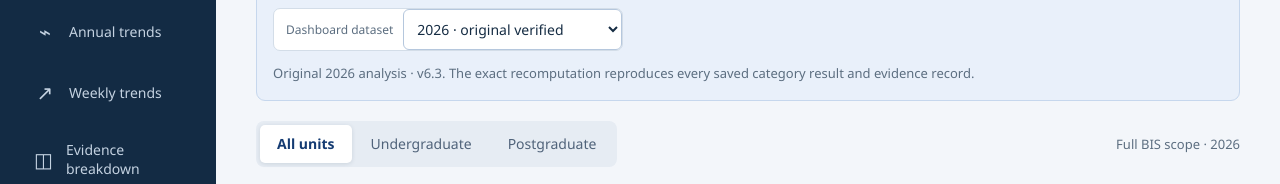
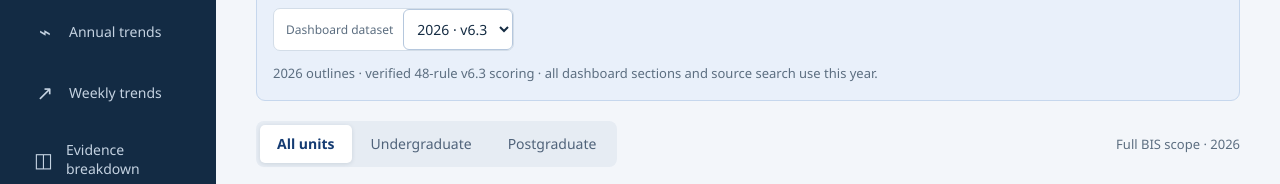
Before and after one commit to krono-web/cs44-bis-dashboard, a plain HTML site: page index.html in a window 1280 px wide. Shown: the part 237-421 px from the top of the page. Drawn offline with Linux system fonts and the light colour scheme; no server answers.

Commit message:
Unify 2026 dataset selector

```diff
--- a/dataset.js
+++ b/dataset.js
@@ -2,14 +2,15 @@
 (() => {
   const history = window.CS44_HISTORY;
   if (!history) return;
-  const requested = new URLSearchParams(location.search).get("dataset");
-  window.CS44_DATASET = Object.hasOwn(history.years, requested || "") ? requested : "original";
+  const requestedRaw = new URLSearchParams(location.search).get("dataset");
+  const requested = requestedRaw === "2026" ? "original" : requestedRaw;
+  window.CS44_DATASET = ["2024","2025","original"].includes(requested) ? requested : "original";
   if (CS44_DATASET !== "original") window.CS44_DATA = history.years[CS44_DATASET];
   const select = document.getElementById("dataset-select");
   select.value = CS44_DATASET;
   select.addEventListener("change", () => { const url = new URL(location.href); url.searchParams.set("dataset", select.value); location.href = url.href; });
   const data = window.CS44_DATA;
-  document.getElementById("dataset-note").textContent = CS44_DATASET === "original" ? "Original 2026 analysis · v6.3. The exact recomputation reproduces every saved category result and evidence record." : `${data.meta.year} outlines · verified ${history.ruleCount}-rule v6.3 scoring · all dashboard sections and source search use this year.`;
+  document.getElementById("dataset-note").textContent = `${data.meta.year} outlines · verified ${history.ruleCount}-rule v6.3 scoring · all dashboard sections and source search use this year.`;
   document.querySelector(".rail-tag").textContent = `BIS · ${data.meta.year}`;
   if (CS44_DATASET === "original") return;
   document.querySelector(".snapshot>span:last-child").textContent = `${data.meta.year} outlines · harmonized baseline · captured ${data.meta.captureDate.slice(0,10)}`;
--- a/index.html
+++ b/index.html
@@ -9,7 +9,7 @@
 <link rel="stylesheet" href="styles.css?v=dashboard-polish-2">
 <script defer src="data.js?v=87cd2690"></script>
 <script defer src="history-data.js?v=v63-exact-1"></script>
-<script defer src="dataset.js?v=v63-exact-1"></script>
+<script defer src="dataset.js?v=single-2026-1"></script>
 <script defer src="app.js?v=dashboard-polish-2"></script>
 <script defer src="trends.js?v=weekly-1"></script>
 <script defer src="evidence-core.js?v=english-assistant-1"></script>
@@ -38,7 +38,7 @@
   <header class="topbar"><span>BUSINESS INFORMATION SYSTEMS</span><a href="https://github.com/ruochentang2-code/infs6600-taxonomy-pilot" target="_blank" rel="noopener noreferrer">Project repository <span aria-hidden="true">↗</span></a></header>
   <section id="overview" aria-labelledby="page-title">
     <div class="page-heading"><div><p class="eyebrow">TEACHING INNOVATION / UNIT OUTLINES</p><h1 id="page-title">BIS evidence overview</h1><p class="subtitle">Explore the teaching approaches identified in public unit outlines.</p></div><div class="snapshot"><span class="pill preliminary">Preliminary results</span><span>Snapshot · 11 Sep 2026 · reclassified 7 Oct 2026</span></div></div>
-<div class="dataset-toolbar"><label class="select-field"><span>Dashboard dataset</span><select id="dataset-select"><option value="original">2026 · original verified</option><option value="2024">2024 · v6.3</option><option value="2025">2025 · v6.3</option><option value="2026">2026 · exact recomputation</option></select></label><p id="dataset-note">Original 2026 analysis · taxonomy v6.3.</p></div>
+<div class="dataset-toolbar"><label class="select-field"><span>Dashboard dataset</span><select id="dataset-select"><option value="2024">2024 · v6.3</option><option value="2025">2025 · v6.3</option><option value="original">2026 · v6.3</option></select></label><p id="dataset-note">2026 outlines · verified 48-rule v6.3 scoring.</p></div>
     <div class="filter-toolbar"><div class="segmented" role="group" aria-label="Study level"><button data-level="ALL" aria-pressed="true">All units</button><button data-level="UG" aria-pressed="false">Undergraduate</button><button data-level="PG" aria-pressed="false">Postgraduate</button></div><span class="filter-context" id="filter-context">Full BIS scope · 2026</span></div>
     <div class="metrics" id="metrics" aria-live="polite"></div>
     <div class="overview-grid">
```
